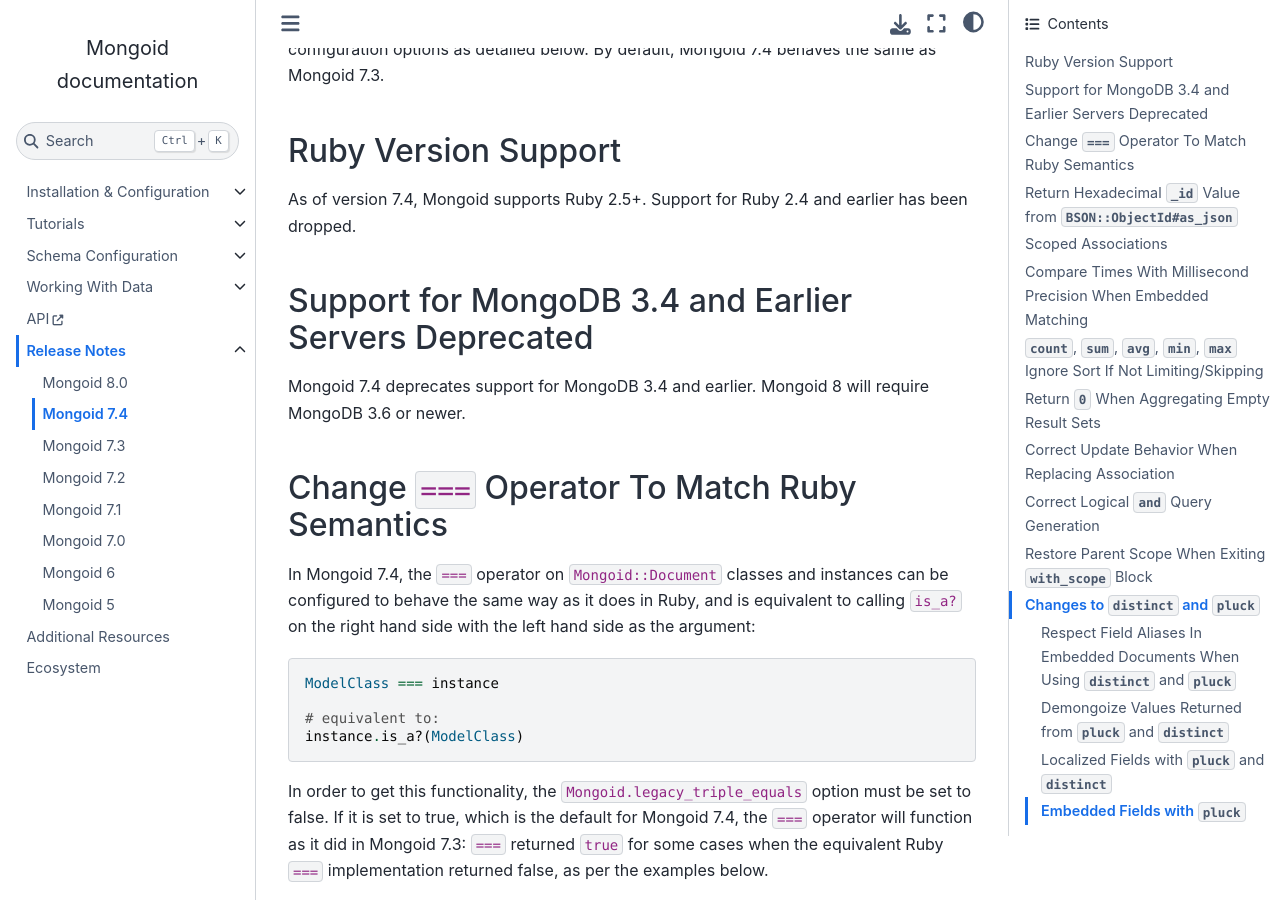
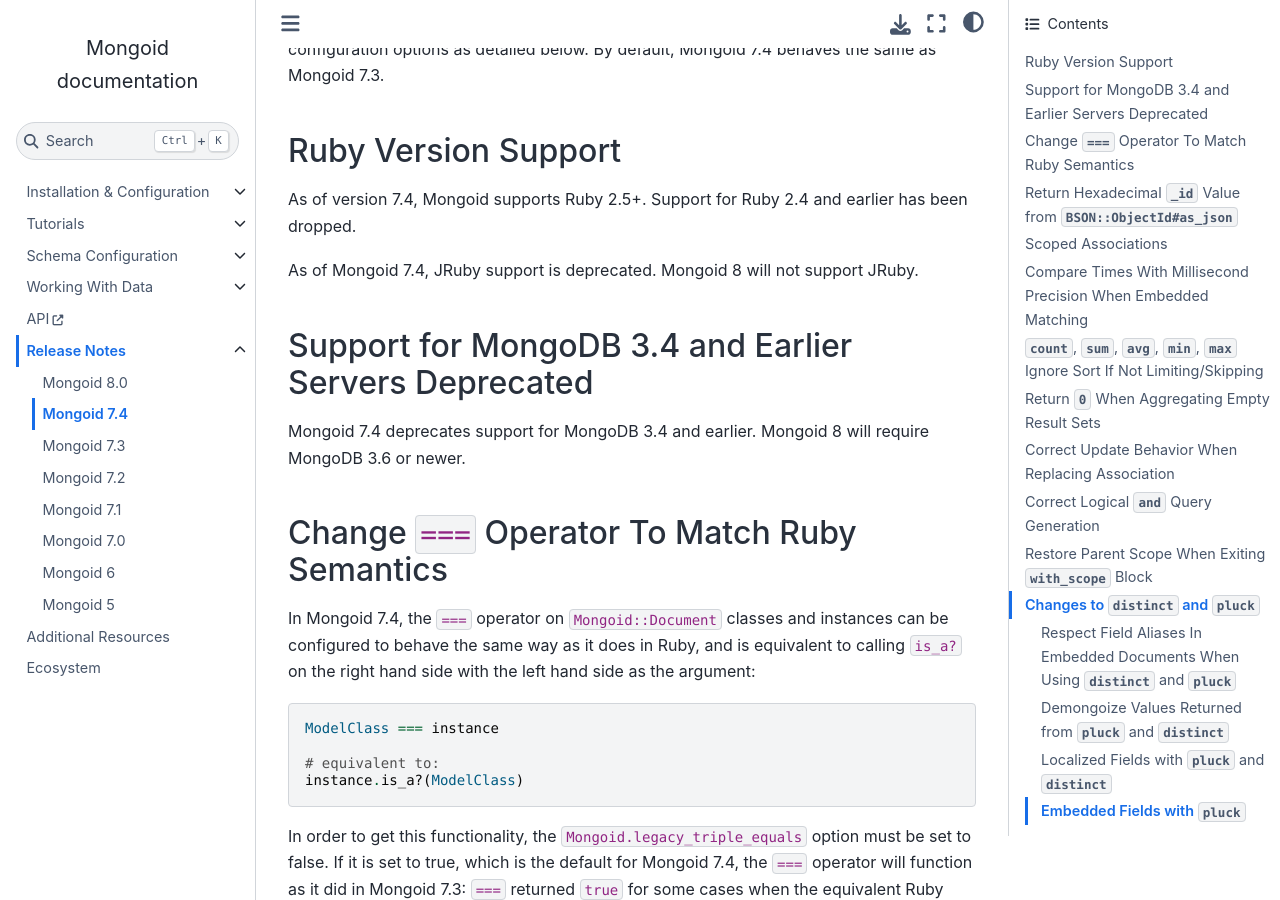
Before and after one commit to i80and/docs-mongoid, a Sphinx documentation site: the page built from docs/release-notes/mongoid-7.4.txt, in a window 1280 px wide and 900 px high, scrolled down 843 px. Built offline with Sphinx 7.4.7 and the Sphinx Book theme 1.1.4, drawn with Linux system fonts in a browser that asks for light colours.

Commit message:
MONGOID-5266 Deprecate JRuby support (#5187)
Co-authored-by: Oleg Pudeyev <code@olegp.name>

```diff
--- a/docs/reference/compatibility.txt
+++ b/docs/reference/compatibility.txt
@@ -105,7 +105,7 @@ is deprecated.
      -
      -
      -
-     - |checkmark|
+     - D
 
    * - 7.3
      - |checkmark| [#mongoid-7.3-ruby-3.0]_
--- a/docs/release-notes/mongoid-7.4.txt
+++ b/docs/release-notes/mongoid-7.4.txt
@@ -27,6 +27,9 @@ Ruby Version Support
 
 As of version 7.4, Mongoid supports Ruby 2.5+.
 Support for Ruby 2.4 and earlier has been dropped.
+
+As of Mongoid 7.4, JRuby support is deprecated. Mongoid 8 will not support
+JRuby.
 
 
 Support for MongoDB 3.4 and Earlier Servers Deprecated
```
